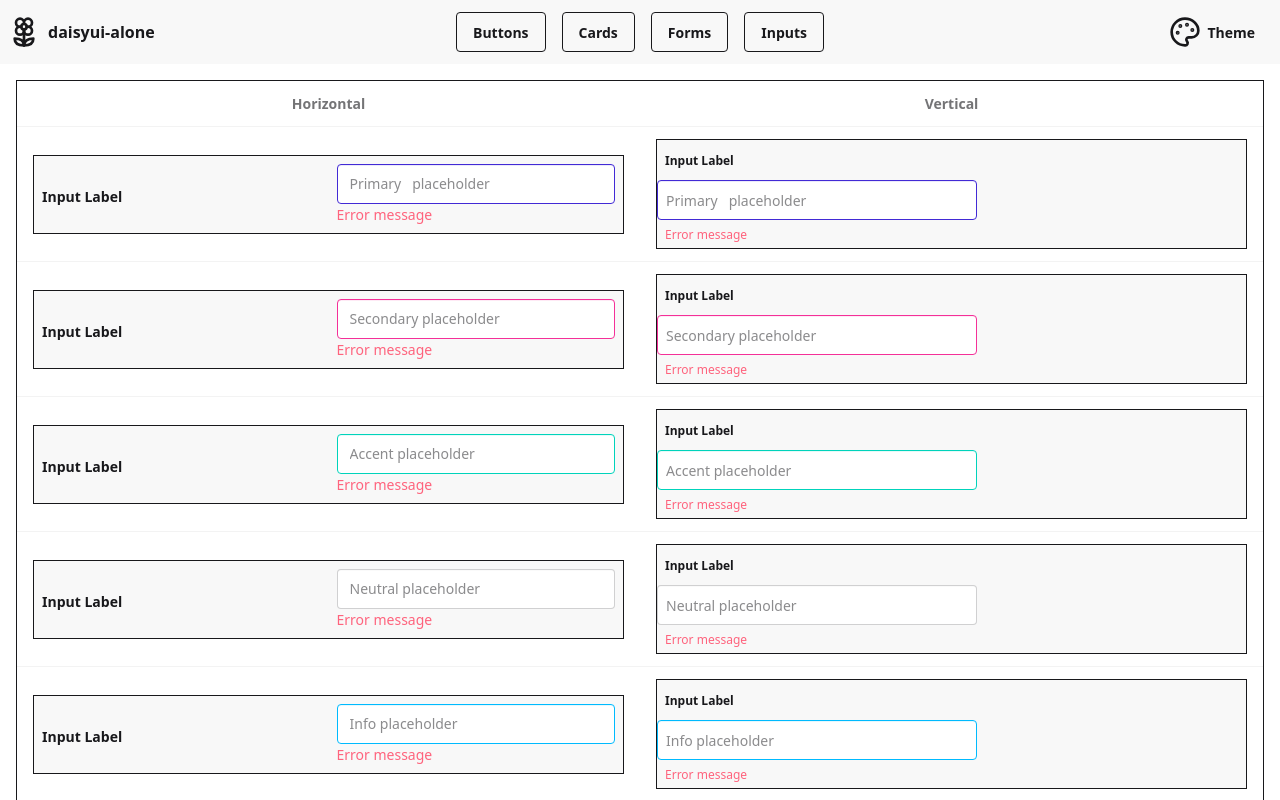
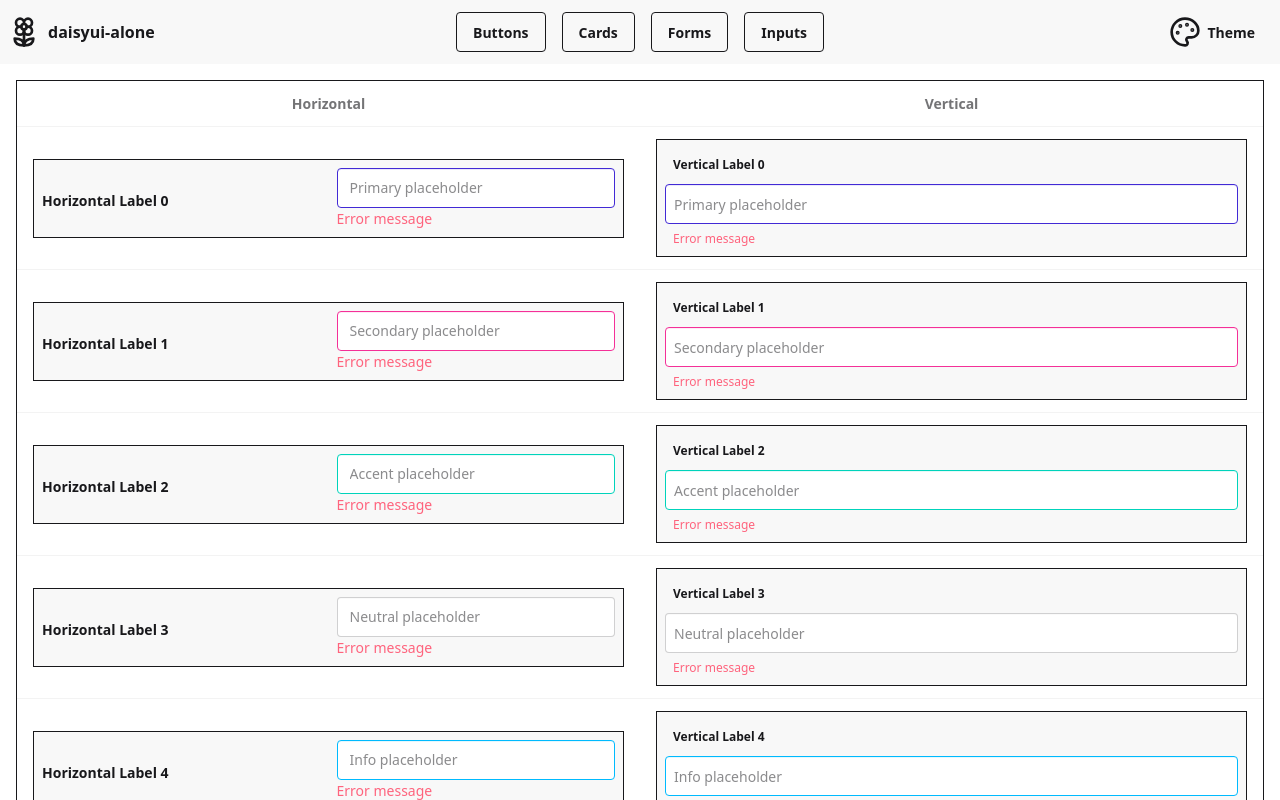
Before and after one commit to craigmcc/craigmcc-turborepo, a Next.js app in the folder apps/daisy-alone/: page /inputs in a window 1280 px wide. Shown: the top 800 px of the page. Built offline with nearby package versions, Linux system fonts and the light colour scheme.

Commit message:
Tweak formatting, sizing, and input field ids.

```diff
--- a/apps/daisy-alone/src/components/examples/Inputs.tsx
+++ b/apps/daisy-alone/src/components/examples/Inputs.tsx
@@ -20,12 +20,13 @@ export function Inputs() {
         </tr>
         </thead>
         <tbody>
-        {Array.from(COLOR_CLASSES.keys()).map((color) => (
+        {Array.from(COLOR_CLASSES.keys()).map((color, index) => (
           <tr key={color}>
             <td>
               <HorizontalInput
                 color={color}
-                label="Input Label"
+                id={`horizontal-${index}`}
+                label={`Horizontal Label ${index}`}
                 message="Error message"
                 placeholder={`${color} placeholder`}
               />
@@ -41,12 +42,13 @@ export function Inputs() {
         </tr>
         </thead>
         <tbody>
-        {Array.from(COLOR_CLASSES.keys()).map((color) => (
+        {Array.from(COLOR_CLASSES.keys()).map((color, index) => (
           <tr key={color}>
             <td>
               <VerticalInput
                 color={color}
-                label="Input Label"
+                id={`vertical-${index}`}
+                label={`Vertical Label ${index}`}
                 message="Error message"
                 placeholder={`${color} placeholder`}
               />
@@ -61,8 +63,8 @@ export function Inputs() {
 
 // Private Objects -----------------------------------------------------------
 
-const COLOR_CLASSES = new Map<string, string>([
-  ["Primary  ", "input-primary"],
+export const COLOR_CLASSES = new Map<string, string>([
+  ["Primary", "input-primary"],
   ["Secondary", "input-secondary"],
   ["Accent", "input-accent"],
   ["Neutral", "neutral"],
@@ -72,7 +74,7 @@ const COLOR_CLASSES = new Map<string, string>([
   ["Error", "input-error"],
 ]);
 
-const SIZE_CLASSES = new Map<string, string>([
+export const SIZE_CLASSES = new Map<string, string>([
   ["XSmall", "input-xs"],
   ["Small", "input-sm"],
   ["Medium", "input-md"],
@@ -80,9 +82,11 @@ const SIZE_CLASSES = new Map<string, string>([
   ["XLarge", "input-xl"],
 ]);
 
-type HorizontalInputProps = {
+export type HorizontalInputProps = {
   // Color name (if any)
   color?: string;
+  // Input field id
+  id: string;
   // Field label
   label: string;
   // Error message (if any)
@@ -93,29 +97,32 @@ type HorizontalInputProps = {
   size?: string;
 }
 
-function HorizontalInput({ color, label, message, placeholder, size }: HorizontalInputProps) {
+export function HorizontalInput({ color, id, label, message, placeholder, size }: HorizontalInputProps) {
+
   const inputClassNames = clsx(
-    "input w-full max-w-xs",
+    "input w-full",
     color ? COLOR_CLASSES.get(color) : null,
     size ? SIZE_CLASSES.get(size) : null,
   );
 
   return (
     <div className="grid grid-cols-2 border border-base-content bg-base-200">
-      <legend className="fieldset-legend p-2">
+      <label className="fieldset-legend px-2" htmlFor={id}>
         {label}
-      </legend>
+      </label>
       <div className="p-2">
-        <input type="text" placeholder={placeholder} className={inputClassNames} />
+        <input id={id} type="text" placeholder={placeholder} className={inputClassNames} />
         {message && <p className="label text-error">{message}</p>}
       </div>
     </div>
   );
 }
 
-type VerticalInputProps = {
+export type VerticalInputProps = {
   // Color name (if any)
   color?: string;
+  // Input field id
+  id: string;
   // Field label
   label: string;
   // Error message (if any)
@@ -126,19 +133,19 @@ type VerticalInputProps = {
   size?: string;
 }
 
-function VerticalInput({ color, label, message, placeholder, size }: VerticalInputProps) {
+export function VerticalInput({ color, id, label, message, placeholder, size }: VerticalInputProps) {
 
   const inputClassNames = clsx(
-    "input w-full max-w-xs",
+    "input w-full",
     color ? COLOR_CLASSES.get(color) : null,
     size ? SIZE_CLASSES.get(size) : null,
     "px-2",
   );
 
   return (
-    <div className="fieldset border border-base-content bg-base-200">
-      {label && <legend className="fieldset-legend p-2">{label}</legend>}
-      <input type="text" placeholder={placeholder} className={inputClassNames} />
+    <div className="fieldset border border-base-content bg-base-200 p-2">
+      {label && <label className="fieldset-legend p-2" htmlFor={id}>{label}</label>}
+      <input id={id} type="text" placeholder={placeholder} className={inputClassNames} />
       {message && <p className="label text-error px-2">{message}</p>}
     </div>
   );
```
